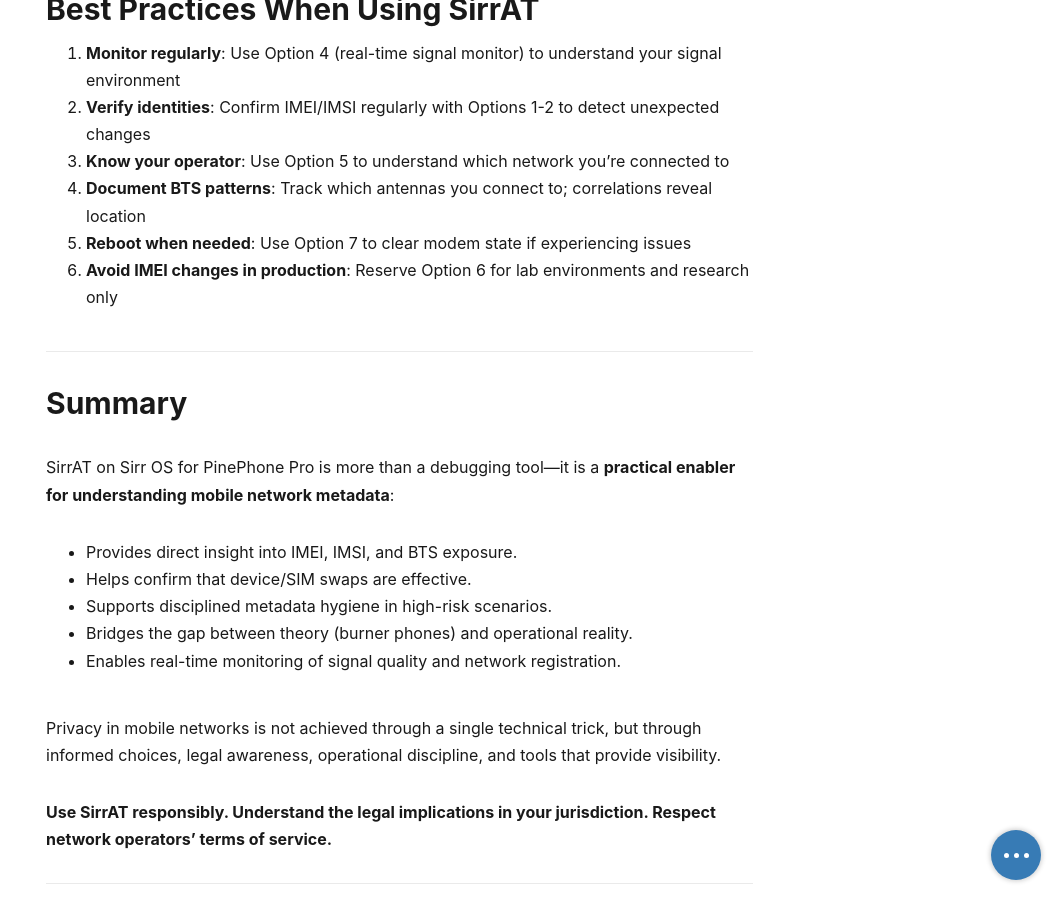
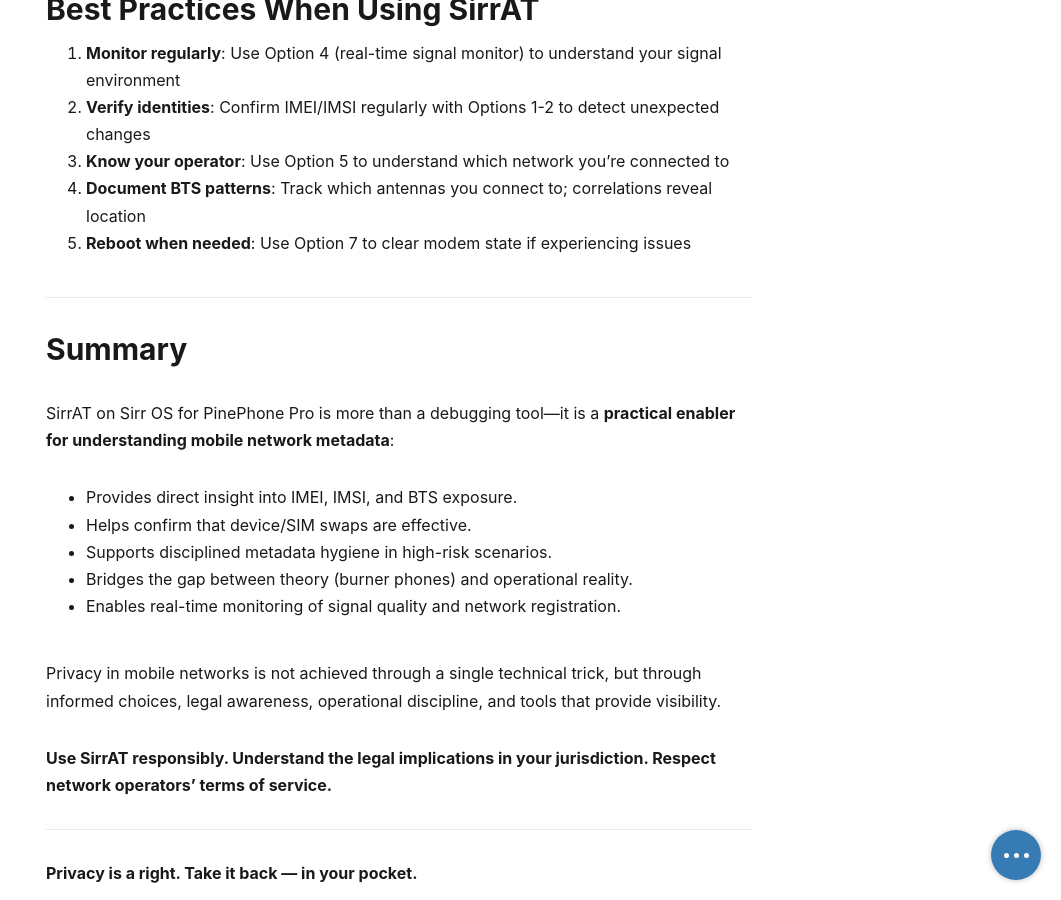
Before and after one commit to Sirr-OS/sirr-os.github.io, a Jekyll site: the page built from _posts/2026-1-30-SirrAT-and-modem.md, in a window 1280 px wide and 900 px high, scrolled down 10795 px. Shown: the whole window, without its empty margins (219-1280 px from the left). Built offline with Jekyll 4.4.1, drawn with Linux system fonts in a browser that asks for light colours; nearby versions of some CDN libraries; a script that is not in the unit is left out.

Commit message:
Update 2026-1-30-SirrAT-and-modem.md

```diff
--- a/_posts/2026-1-30-SirrAT-and-modem.md
+++ b/_posts/2026-1-30-SirrAT-and-modem.md
@@ -371,7 +371,6 @@
 3. **Know your operator**: Use Option 5 to understand which network you're connected to
 4. **Document BTS patterns**: Track which antennas you connect to; correlations reveal location
 5. **Reboot when needed**: Use Option 7 to clear modem state if experiencing issues
-6. **Avoid IMEI changes in production**: Reserve Option 6 for lab environments and research only
 
 ---
 
```
